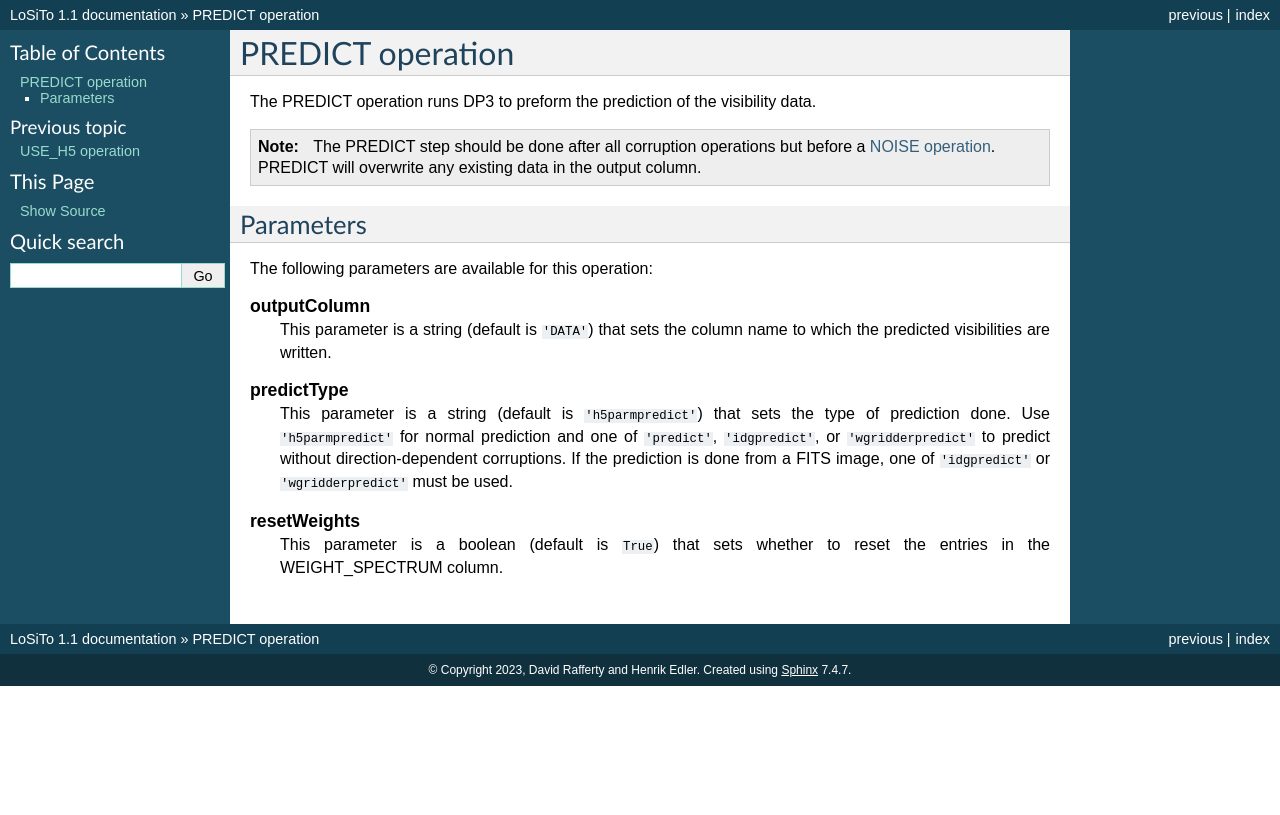
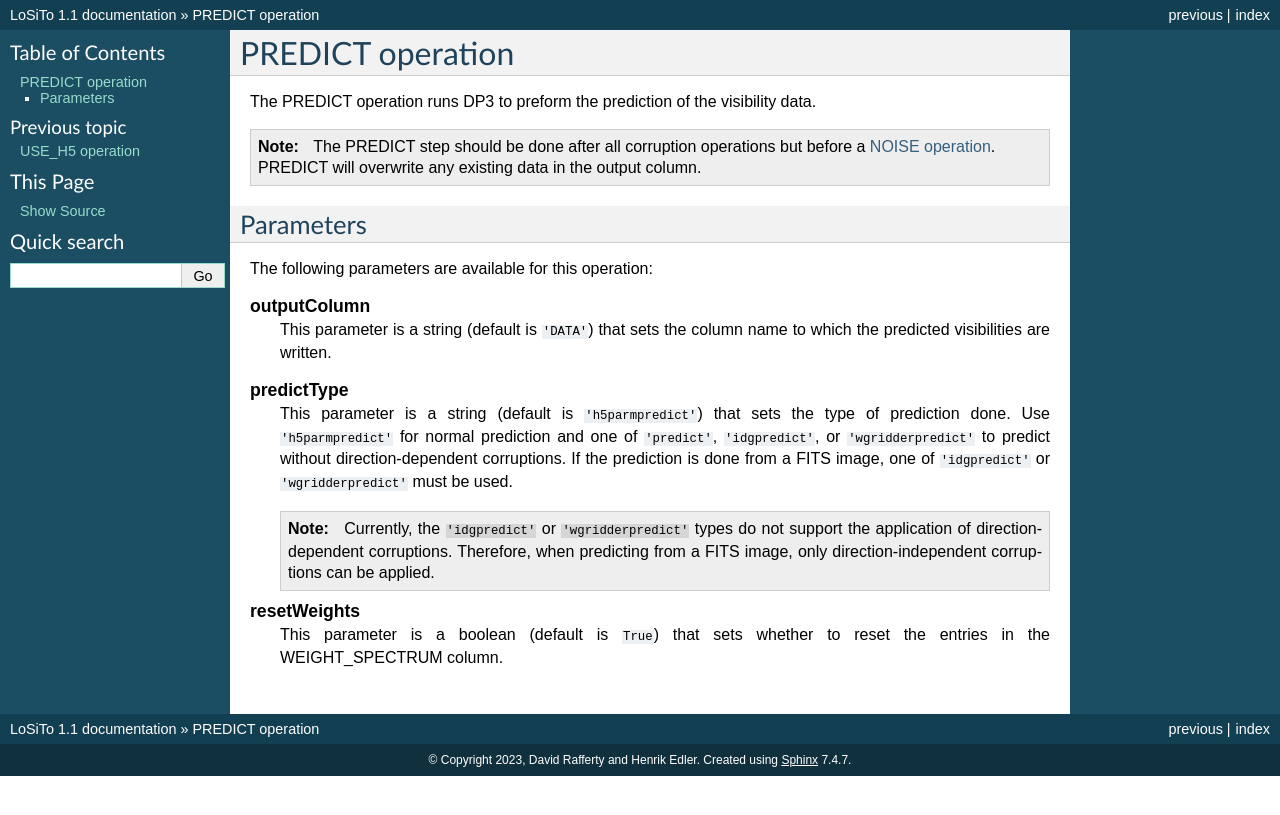
Before and after one commit to darafferty/losito, a Sphinx documentation site: the page built from docs/source/predict.rst, in a window 1280 px wide. Shown: the top 815 px of the page. Built offline with Sphinx 7.4.7, drawn with Linux system fonts in a browser that asks for light colours.

Commit message:
Update docs

```diff
--- a/docs/source/parset.rst
+++ b/docs/source/parset.rst
@@ -42,6 +42,10 @@ The parset file starts with a number of global parameters, most importantly the
     regions
         Filename of a ds9 region file that defines the directions (facets) used during prediction (optional). This file is used only when the input sky model is a FITS image and must follow the conventions described at https://wsclean.readthedocs.io/en/latest/ds9_facet_file.html.
 
+        .. note::
+
+            Currently, when predicting from a FITS image, only direction-independent corruptions can be applied. Therefore the region file must specify only a single direction.
+
     ncpu
         Integer, optional. How many cores to use. The default value of -1 will use all available cores.
 
--- a/docs/source/predict.rst
+++ b/docs/source/predict.rst
@@ -25,5 +25,9 @@ The following parameters are available for this operation:
     predictType
         This parameter is a string (default is ``'h5parmpredict'``) that sets the type of prediction done. Use ``'h5parmpredict'`` for normal prediction and one of ``'predict'``, ``'idgpredict'``, or ``'wgridderpredict'`` to predict without direction-dependent corruptions. If the prediction is done from a FITS image, one of ``'idgpredict'`` or ``'wgridderpredict'`` must be used.
 
+        .. note::
+
+            Currently, the ``'idgpredict'`` or ``'wgridderpredict'`` types do not support the application of direction-dependent corruptions. Therefore, when predicting from a FITS image, only direction-independent corruptions can be applied.
+
     resetWeights
         This parameter is a boolean (default is ``True``) that sets whether to reset the entries in the WEIGHT_SPECTRUM column.
```
